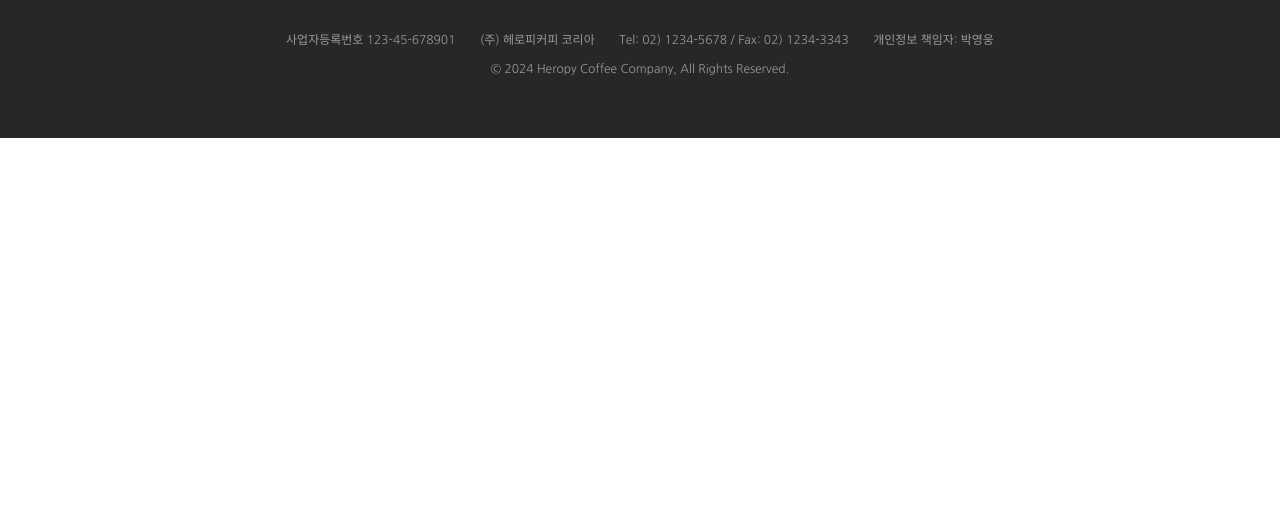
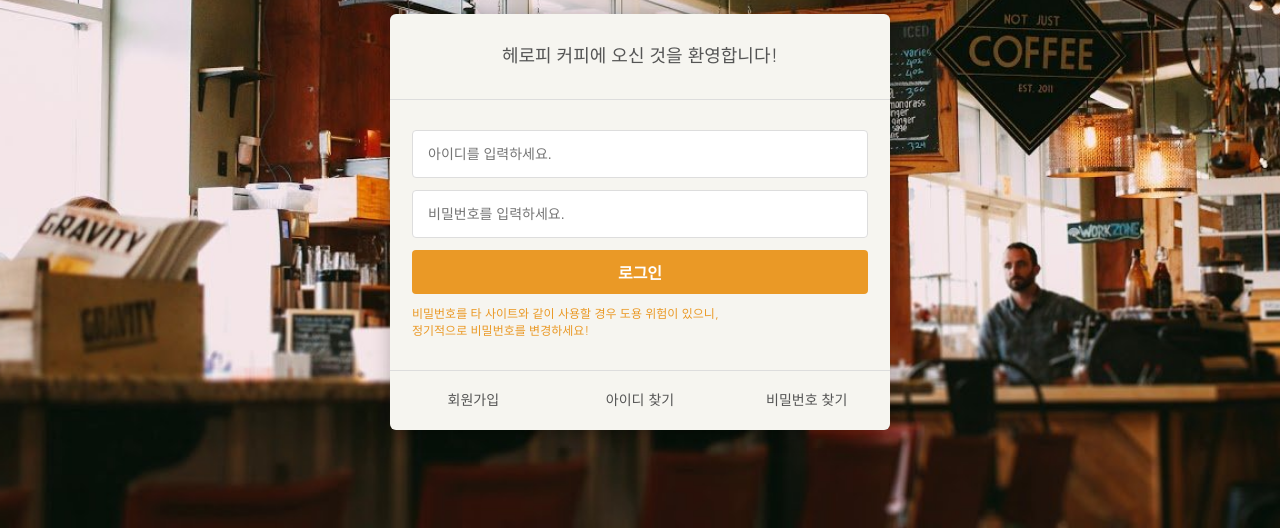
Before and after one commit to OurBeautifulDiamond/heropy_coffee, a plain HTML site: page signin/index.html in a window 1280 px wide. Shown: the part 272-800 px from the top of the page. Drawn offline with nearby package versions, Linux system fonts and the light colour scheme.

Commit message:
로그인 섹션 추가

```diff
--- a/css/common.css
+++ b/css/common.css
@@ -28,6 +28,17 @@ img {
 .btn:hover {
   background-color: #333;
   color: #fff;
+}
+.btn.btn--primary {
+  color: #fff;
+  background-color: #ea9926;
+  border: none;
+}
+.btn.btn--primary:hover {
+  background-color: #cc8823;
+}
+.btn.block {
+  width: 100%;
 }
 
 /* Header */
--- a/css/signin.css
+++ b/css/signin.css
@@ -0,0 +1,70 @@
+.signin {
+  /* margin-top: 120px; */
+  padding: 100px 0 150px;
+  background-image: url('../images/signin_bg.jpg');
+  background-attachment: fixed;
+  background-repeat: no-repeat;
+  background-position: center;
+  background-size: cover;
+}
+
+.signin h1 {
+  color: #fff;
+  font-size: 30px;
+  font-weight: 700;
+  text-align: center;
+  margin-bottom: 24px;
+}
+.signin__card {
+  width: 500px;
+  margin: 0 auto;
+  border-radius: 6px;
+  background-color: #f6f5f0;
+  box-shadow: 2px 2px 20px rgba(0, 0, 0, .3);
+  color: #555;
+}
+.signin__card h2 {
+  padding: 30px;
+  font-size: 18px;
+  text-align: center;
+  border-bottom: 1px solid #ddd;
+}
+.signin__card form {
+  padding: 30px 22px;
+}
+.signin__card form input {
+  width: 100%;
+  margin-bottom: 12px;
+  padding: 15px;
+  border: 1px solid #ddd;
+  border-radius: 4px;
+  outline: none;
+  box-sizing: border-box;
+  font-size: 14px;
+}
+.signin__card form p {
+  margin-top: 12px;
+  font-size: 12px;
+  color: #ea9926;
+  text-align: cneter;
+}
+
+.signin__card .actions {
+  display: flex;
+  border-top: 1px solid #ddd;
+}
+.signin__card .actions a {
+  flex-grow: 1;
+  flex-basis: 0;
+  text-align: center;
+  padding: 20px;
+  color: #555;
+  font-size: 14px;
+  border-radius: 1px solid #ddd;
+}
+.signin__card .actions a:hover {
+  text-decoration: underline;
+}
+.signin__card .actions a:last-child {
+  border-right: none;
+}
--- a/signin/index.html
+++ b/signin/index.html
@@ -376,6 +376,27 @@
       </ul>
     </div>
 
+  <!-- Sign in -->
+  <section class="signin">
+    <h1>로그인</h1>
+    <div class="signin__card">
+      <h2>헤로피 커피에 오신 것을 환영합니다!</h2>
+      <form>
+        <input type="text" placeholder="아이디를 입력하세요.">
+        <input type="password" placeholder="비밀번호를 입력하세요.">
+        <button type="submit" class="btn btn--primary block">로그인</button>
+        <p>
+          비밀번호를 타 사이트와 같이 사용할 경우 도용 위험이 있으니,<br>
+          정기적으로 비밀번호를 변경하세요!
+        </p>
+      </form>
+      <div class="actions">
+        <a href="javascript:void(0)">회원가입</a>
+        <a href="javascript:void(0)">아이디 찾기</a>
+        <a href="javascript:void(0)">비밀번호 찾기</a>
+      </div>
+    </div>
+  </section>
   <!-- Footer -->
   <footer>
     <div class="inner">
```
Also changed, not shown: index.html (+0 -1 lines), indexx.html (deleted).
